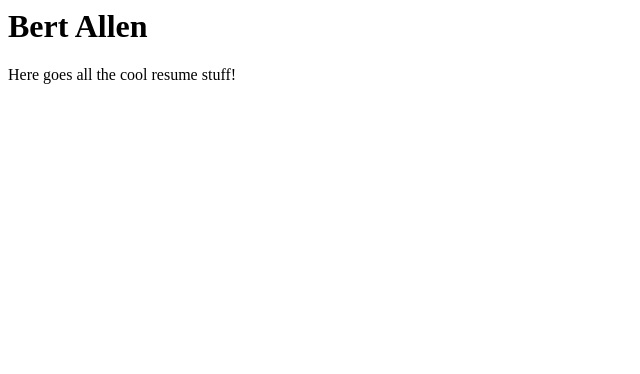
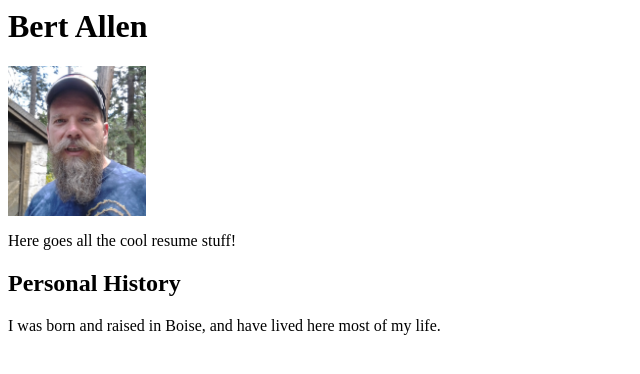
Before and after one commit to BertAllen/resume2, a plain HTML site: page index.html in a window 1280 px wide. Shown: the whole page, without its empty margins (0-640 px from the left). Drawn offline with Linux system fonts and the light colour scheme.

Commit message:
small content

```diff
--- a/index.html
+++ b/index.html
@@ -5,6 +5,13 @@
 </head>
 <body>
     <h1>Bert Allen</h1>
-    <p>Here goes all the cool resume stuff!</p>
+     <img src="assets/img/bert1.jpg" alt="Profile Picture" height="150"/>
+<p>Here goes all the cool resume stuff!</p>
+    <!---->
+       <section id="background">
+        <h1>Personal History</h1>
+        <p>I was born and raised in Boise, and have lived here most of my life.</p>
+    </section>
+
 </body>
 </html>
```
Also changed, not shown: assets/img/Bert1.jpg (added), 1 other file.
